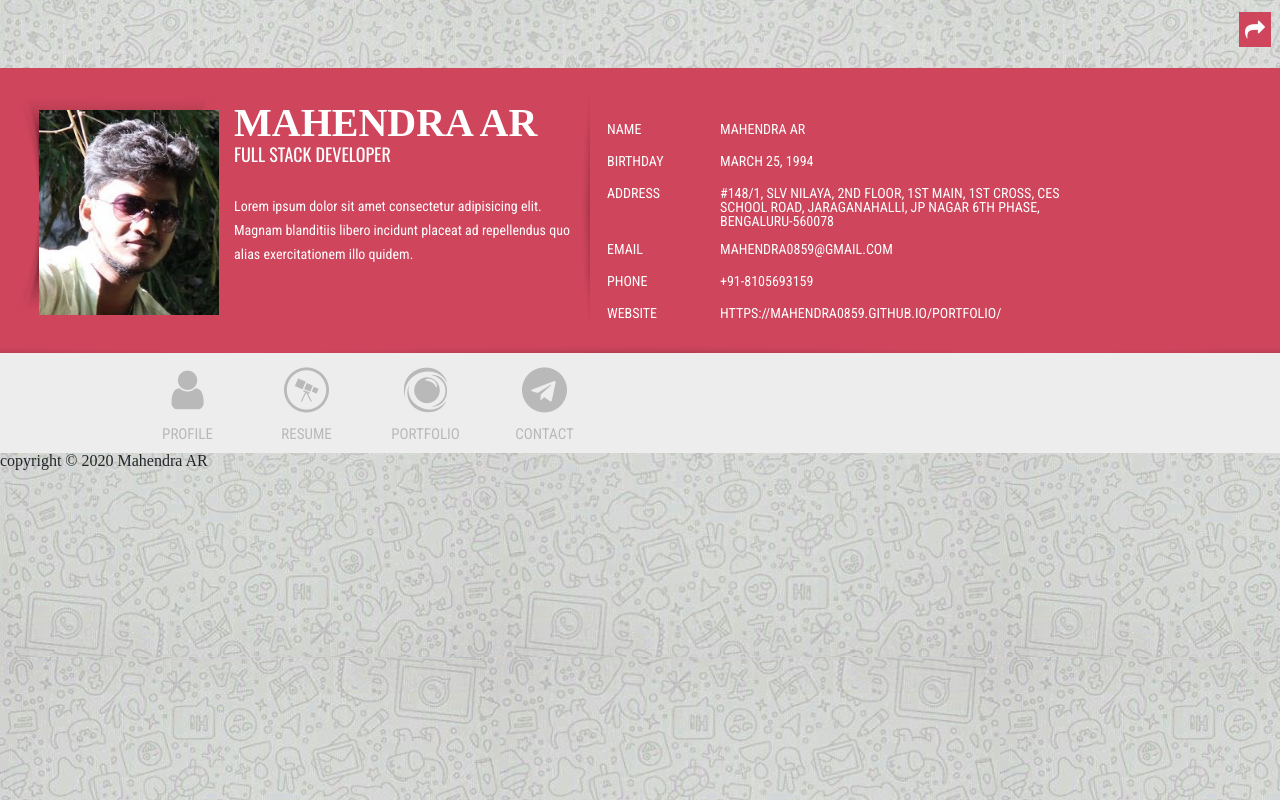
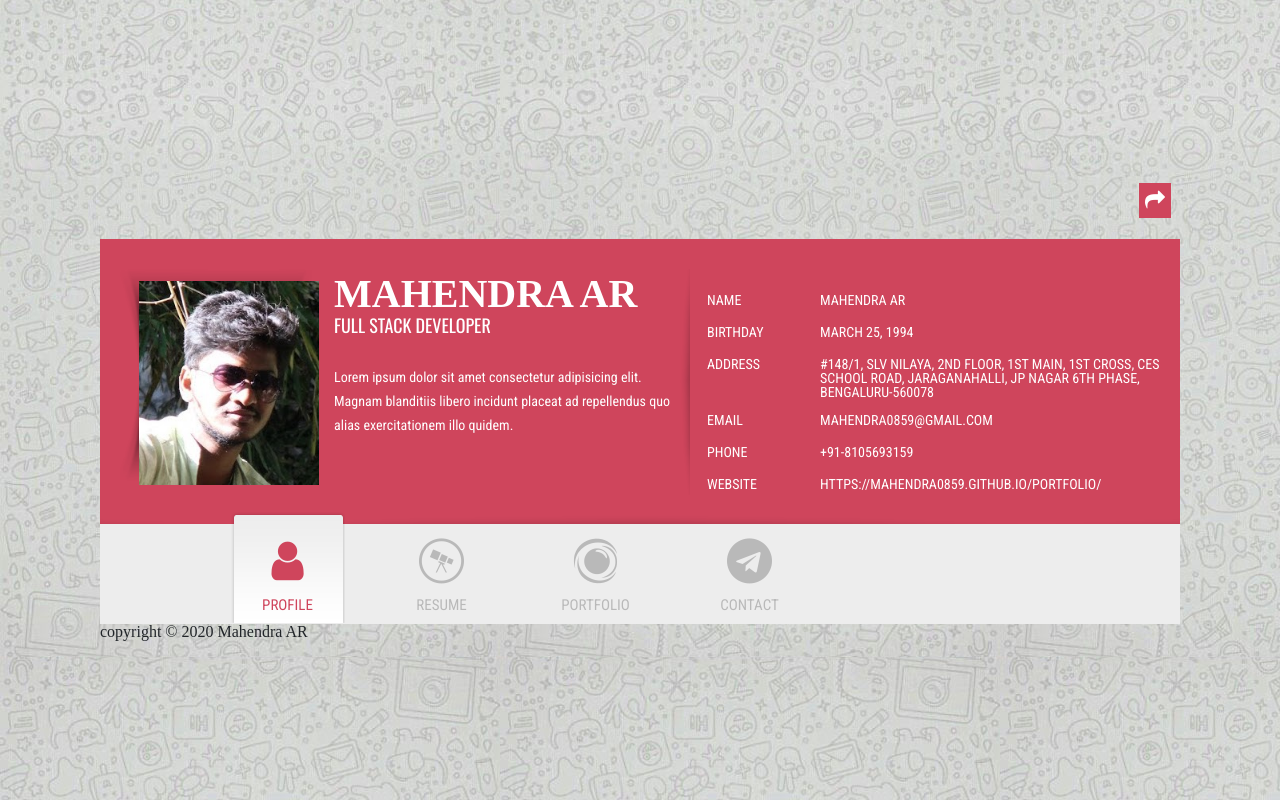
Before and after one commit to mahendra0859/portfolio, a plain HTML site: page index.html in a window 1280 px wide. Drawn offline with nearby package versions, Linux system fonts and the light colour scheme.

Commit message:
animation added for activated menue tab 🎯

```diff
--- a/css/style.css
+++ b/css/style.css
@@ -1,5 +1,16 @@
 body {
   background-image: url("../img/bg-body.jpg");
+  min-height: 100vh;
+  display: flex;
+  align-items: center;
+  justify-content: center;
+}
+
+#container {
+  margin: 0 auto;
+  width: 1080px;
+  margin-top: 30px;
+  margin-bottom: 20px;
 }
 #profile {
   background: #cf455c;
@@ -154,14 +165,33 @@ ul.socialicons {
   font-family: "Roboto Condensed", sans-serif;
   line-height: 35px;
   text-decoration: none;
+  margin-right: 35px;
 }
 
-.tabs li.active {
+a.tab-profile.active {
   background: url("../img/tab-hover.png") no-repeat;
-}
-.tabs li.active a {
   color: #cf455c;
 }
+a.tab-profile.active i {
+  animation: bounce 2s infinite;
+}
+
+@keyframes bounce {
+  0%,
+  20%,
+  50%,
+  80%,
+  100% {
+    transform: translateY(0);
+  }
+  40% {
+    transform: translateY(-0px);
+  }
+  59% {
+    transform: translateY(-10px);
+  }
+}
+
 .tabs li > a > i {
   font-size: 45px;
   display: block;
--- a/index.html
+++ b/index.html
@@ -111,7 +111,7 @@
         <nav class="menu">
           <ul class="tabs">
             <li>
-              <a href="" class="tab-profile"
+              <a href="" class="tab-profile active"
                 ><i><i class="fa fa-user"></i></i>PROFILE</a
               >
               <a href=""
```
